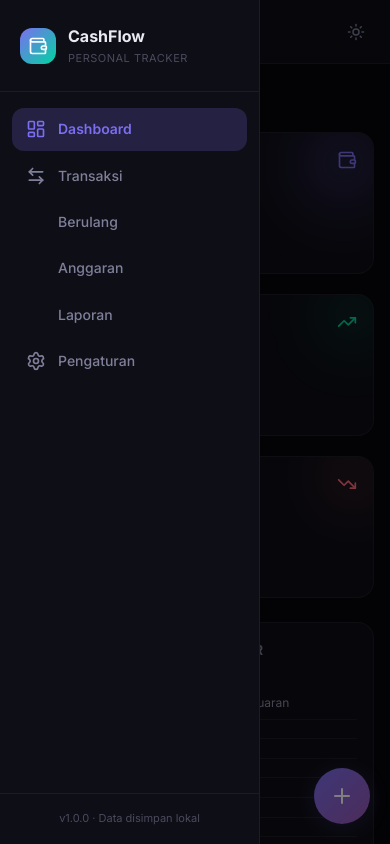
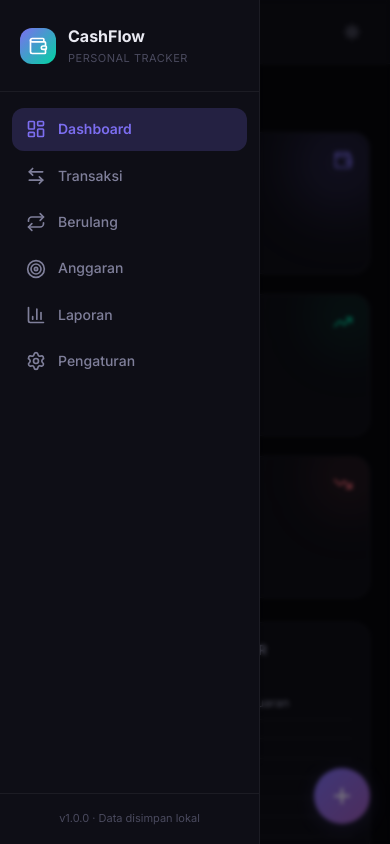
Before and after one commit to Royhan-1/personal-cashflow-tracker, a Next.js app: page / in a window 390 px wide. Both pictures are taken after a click on the button 34 px from the left and 31 px from the top of the page. Shown: the top 844 px of the page. Built offline with nearby package versions, Linux system fonts and the light colour scheme.

Commit message:
feat: implement project foundation with custom design system, sidebar layout, and animated modal component

```diff
--- a/package.json
+++ b/package.json
@@ -12,6 +12,7 @@
     "chart.js": "^4.5.1",
     "date-fns": "^4.2.1",
     "dexie": "^4.4.2",
+    "framer-motion": "^12.40.0",
     "jspdf": "^4.2.1",
     "jspdf-autotable": "^5.0.8",
     "lucide-react": "^1.16.0",
--- a/src/app/globals.css
+++ b/src/app/globals.css
@@ -1770,3 +1770,100 @@ body {
   border-color: var(--accent-primary);
   color: var(--accent-primary);
 }
+/* ============================================================
+   Responsive Layout (Media Queries)
+   ============================================================ */
+.sidebar-overlay { display: none; }
+
+@media (max-width: 1024px) {
+  .dashboard-charts {
+    grid-template-columns: 1fr;
+  }
+}
+
+@media (max-width: 768px) {
+  /* Sidebar */
+  .sidebar {
+    transform: translateX(-100%);
+  }
+
+  .sidebar.open {
+    transform: translateX(0);
+  }
+
+  .sidebar-overlay.open {
+    display: block;
+    position: fixed;
+    inset: 0;
+    background: rgba(0, 0, 0, 0.5);
+    backdrop-filter: blur(2px);
+    z-index: 95; /* below sidebar (100) */
+  }
+
+  /* App Main Content */
+  .app-main {
+    margin-left: 0;
+  }
+
+  .app-content {
+    padding: 16px 20px 24px;
+  }
+
+  /* Header */
+  .header {
+    padding: 0 20px;
+  }
+
+  .menu-toggle {
+    display: flex;
+  }
+
+  /* Grids */
+  .dashboard-grid {
+    grid-template-columns: 1fr;
+  }
+
+  .form-row {
+    grid-template-columns: 1fr;
+  }
+
+  .export-import-grid {
+    grid-template-columns: 1fr;
+  }
+
+  /* Modals */
+  .modal {
+    max-height: 95vh;
+  }
+
+  .modal-body {
+    padding: 16px;
+  }
+
+  .modal-footer {
+    flex-direction: column;
+  }
+
+  .modal-footer .btn {
+    width: 100%;
+  }
+
+  /* Transaction item */
+  .transaction-item {
+    flex-wrap: wrap;
+    position: relative;
+  }
+
+  .transaction-actions {
+    position: absolute;
+    top: 14px;
+    right: 16px;
+  }
+
+  .transaction-amount {
+    width: 100%;
+    text-align: right;
+    margin-top: 8px;
+    padding-left: 42px; /* align with info */
+  }
+}
--- a/src/app/page.tsx
+++ b/src/app/page.tsx
@@ -12,6 +12,7 @@ import BudgetOverview from '@/components/dashboard/BudgetOverview';
 import TransactionForm from '@/components/transactions/TransactionForm';
 import { useApp } from '@/context/AppContext';
 import { getGreeting, getCurrentMonth } from '@/lib/utils';
+import { motion } from 'framer-motion';
 
 const MONTH_NAMES = [
   'Januari', 'Februari', 'Maret', 'April', 'Mei', 'Juni',
@@ -65,7 +66,14 @@ export default function DashboardPage() {
         title={`${getGreeting()} 👋`}
         subtitle="Ini ringkasan keuangan kamu"
       />
-      <div className="app-content animate-fade-in">
+      <motion.div
+        className="app-content animate-fade-in"
+        initial="hidden"
+        animate="visible"
+        variants={{
+          visible: { transition: { staggerChildren: 0.1 } }
+        }}
+      >
         {/* Month Picker */}
         <div className="month-picker" style={{ marginBottom: '20px' }}>
           <button className="month-picker-btn" onClick={() => navigateMonth(-1)}>
@@ -85,20 +93,40 @@ export default function DashboardPage() {
           )}
         </div>
 
+        <motion.div
+          variants={{
+            hidden: { opacity: 0, y: 20 },
+            visible: { opacity: 1, y: 0, transition: { duration: 0.4 } }
+          }}
+        >
           <BalanceCards selectedMonth={selectedMonth} />
+        </motion.div>
 
-        <div className="dashboard-charts">
+        <motion.div
+          className="dashboard-charts"
+          variants={{
+            hidden: { opacity: 0, y: 20 },
+            visible: { opacity: 1, y: 0, transition: { duration: 0.4 } }
+          }}
+        >
           <CashflowChart />
           <CategoryBreakdown selectedMonth={selectedMonth} />
-        </div>
+        </motion.div>
 
+        <motion.div
+          variants={{
+            hidden: { opacity: 0, y: 20 },
+            visible: { opacity: 1, y: 0, transition: { duration: 0.4 } }
+          }}
+        >
           <RecentTransactions
             limit={5}
             onViewAll={() => router.push('/transactions')}
             selectedMonth={selectedMonth}
           />
           <BudgetOverview selectedMonth={selectedMonth} />
-      </div>
+        </motion.div>
+      </motion.div>
 
       {/* FAB - Add Transaction */}
       <button
--- /dev/null
+++ b/src/app/template.tsx
@@ -0,0 +1,16 @@
+'use client';
+
+import { motion } from 'framer-motion';
+
+export default function Template({ children }: { children: React.ReactNode }) {
+  return (
+    <motion.div
+      initial={{ opacity: 0, y: 15 }}
+      animate={{ opacity: 1, y: 0 }}
+      exit={{ opacity: 0, y: -15 }}
+      transition={{ duration: 0.3, ease: 'easeOut' }}
+    >
+      {children}
+    </motion.div>
+  );
+}
--- a/src/components/dashboard/RecentTransactions.tsx
+++ b/src/components/dashboard/RecentTransactions.tsx
@@ -2,6 +2,7 @@
 
 import React, { useMemo } from 'react';
 import { ArrowUpRight, ArrowDownRight, ArrowRight } from 'lucide-react';
+import { motion } from 'framer-motion';
 import { useApp } from '@/context/AppContext';
 import { formatCurrency, formatDate } from '@/lib/utils';
 
@@ -58,14 +59,30 @@ export default function RecentTransactions({ limit = 7, onViewAll, onClickTransa
           </button>
         )}
       </div>
-      <div className="transaction-list">
+      <motion.div
+        className="transaction-list"
+        initial="hidden"
+        animate="visible"
+        variants={{
+          visible: {
+            transition: {
+              staggerChildren: 0.05
+            }
+          }
+        }}
+      >
         {recentTransactions.map((transaction) => {
           const category = getCategoryInfo(transaction.category);
           return (
-            <div
+            <motion.div
               key={transaction.id}
               className="transaction-item"
               onClick={() => onClickTransaction?.(transaction.id)}
+              variants={{
+                hidden: { opacity: 0, x: -10 },
+                visible: { opacity: 1, x: 0 }
+              }}
+              transition={{ duration: 0.2 }}
             >
               <div
                 className="transaction-icon"
@@ -98,10 +115,10 @@ export default function RecentTransactions({ limit = 7, onViewAll, onClickTransa
                   {formatCurrency(transaction.amount, transaction.currency)}
                 </span>
               </div>
-            </div>
+            </motion.div>
           );
         })}
-      </div>
+      </motion.div>
     </div>
   );
 }
--- a/src/components/layout/Sidebar.tsx
+++ b/src/components/layout/Sidebar.tsx
@@ -3,13 +3,16 @@
 import React from 'react';
 import Link from 'next/link';
 import { usePathname } from 'next/navigation';
-import { LayoutDashboard, ArrowLeftRight, Settings, Wallet } from 'lucide-react';
+import { LayoutDashboard, ArrowLeftRight, Settings, Wallet, Repeat, Target, BarChart3 } from 'lucide-react';
 import { useApp } from '@/context/AppContext';
 import { NAV_ITEMS } from '@/lib/constants';
 
 const iconMap: Record<string, React.ReactNode> = {
   LayoutDashboard: <LayoutDashboard size={20} />,
   ArrowLeftRight: <ArrowLeftRight size={20} />,
+  Repeat: <Repeat size={20} />,
+  Target: <Target size={20} />,
+  BarChart3: <BarChart3 size={20} />,
   Settings: <Settings size={20} />,
 };
 
--- a/src/components/ui/Modal.tsx
+++ b/src/components/ui/Modal.tsx
@@ -1,7 +1,8 @@
 'use client';
 
-import React, { useEffect } from 'react';
+import React, { useEffect, useRef } from 'react';
 import { X } from 'lucide-react';
+import { motion, AnimatePresence } from 'framer-motion';
 
 interface ModalProps {
   isOpen: boolean;
@@ -13,6 +14,8 @@ interface ModalProps {
 }
 
 export default function Modal({ isOpen, onClose, title, children, footer, maxWidth }: ModalProps) {
+  const contentRef = useRef<HTMLDivElement>(null);
+
   // Escape key to close
   useEffect(() => {
     if (!isOpen) return;
@@ -30,28 +33,55 @@ export default function Modal({ isOpen, onClose, title, children, footer, maxWid
     };
   }, [isOpen, onClose]);
 
-  if (!isOpen) return null;
+  const handleBackdropClick = (e: React.MouseEvent) => {
+    if (e.target === e.currentTarget) onClose();
+  };
 
   return (
-    <div className="modal-backdrop" onClick={(e) => {
-      if (e.target === e.currentTarget) onClose();
-    }}>
-      <div className="modal" style={maxWidth ? { maxWidth } : undefined}>
+    <AnimatePresence>
+      {isOpen && (
+        <motion.div
+          className="modal-backdrop"
+          onClick={handleBackdropClick}
+          initial={{ opacity: 0 }}
+          animate={{ opacity: 1 }}
+          exit={{ opacity: 0 }}
+          transition={{ duration: 0.2 }}
+        >
+          <motion.div
+            className="modal"
+            style={maxWidth ? { maxWidth } : undefined}
+            role="dialog"
+            aria-modal="true"
+            aria-labelledby="modal-title"
+            initial={{ opacity: 0, scale: 0.95, y: 10 }}
+            animate={{ opacity: 1, scale: 1, y: 0 }}
+            exit={{ opacity: 0, scale: 0.95, y: 10 }}
+            transition={{ duration: 0.2, ease: "easeOut" }}
+          >
             <div className="modal-header">
-          <h2 className="modal-title">{title}</h2>
-          <button className="btn btn-ghost btn-icon" onClick={onClose} aria-label="Close">
-            <X size={18} />
+              <h3 id="modal-title" className="modal-title">{title}</h3>
+              <button
+                className="btn btn-ghost btn-icon"
+                onClick={onClose}
+                aria-label="Tutup modal"
+              >
+                <X size={20} />
               </button>
             </div>
-        <div className="modal-body">
+
+            <div className="modal-body" ref={contentRef}>
               {children}
             </div>
+
             {footer && (
               <div className="modal-footer">
                 {footer}
               </div>
             )}
-      </div>
-    </div>
+          </motion.div>
+        </motion.div>
+      )}
+    </AnimatePresence>
   );
 }
```
Also changed, not shown: src/app/transactions/page.tsx (+16 -5 lines), 1 other file (tests, documents, lock files or other folders). Lines whose indentation alone changed are shown as unchanged.
